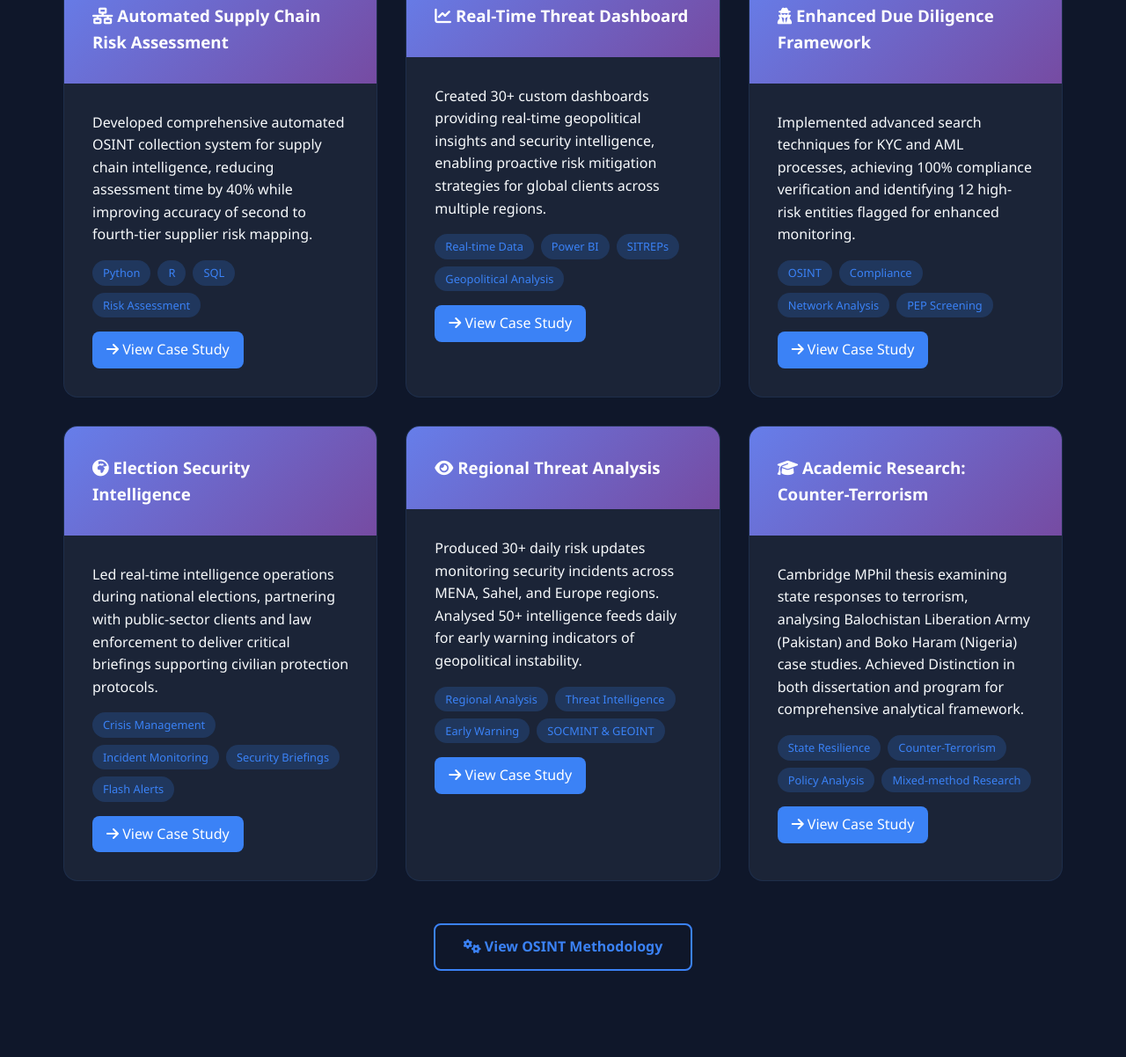
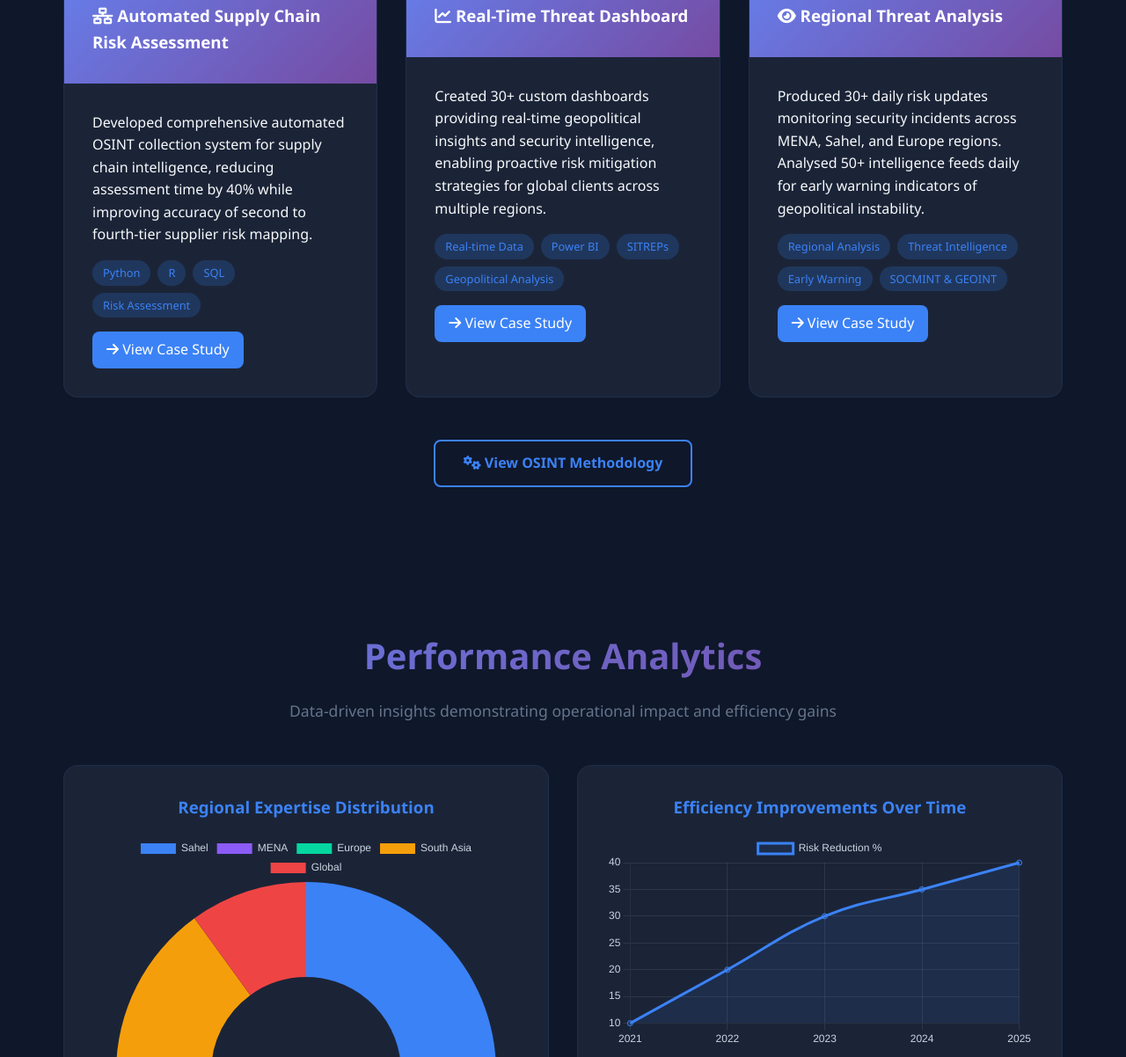
Before and after one commit to cynthiaugwu/cynthiaugwu.github.io, a plain HTML site: page index.html in a window 1280 px wide. Shown: the part 4691-5893 px from the top of the page at 88% size. Drawn offline with nearby package versions, Linux system fonts and the light colour scheme; animation ran at ten frames a second.

Commit message:
index.html

```diff
--- a/index.html
+++ b/index.html
@@ -923,42 +923,6 @@
                     </div>
                 </div>
 
-                <div class="project-card" data-aos="fade-up" data-aos-delay="300">
-                    <div class="project-header">
-                        <h3><i class="fas fa-user-secret"></i> Enhanced Due Diligence Framework</h3>
-                    </div>
-                    <div class="project-content">
-                        <p>Implemented advanced search techniques for KYC and AML processes, achieving 100% compliance verification and identifying 12 high-risk entities flagged for enhanced monitoring.</p>
-                        <div class="project-tags">
-                            <span class="tag">OSINT</span>
-                            <span class="tag">Compliance</span>
-                            <span class="tag">Network Analysis</span>
-                            <span class="tag">PEP Screening</span>
-                        </div>
-                        <a href="case-studies/due-diligence.html" class="project-link">
-                            <i class="fas fa-arrow-right"></i> View Case Study
-                        </a>
-                    </div>
-                </div>
-
-                <div class="project-card" data-aos="fade-up" data-aos-delay="400">
-                    <div class="project-header">
-                        <h3><i class="fas fa-globe-africa"></i> Election Security Intelligence</h3>
-                    </div>
-                    <div class="project-content">
-                        <p>Led real-time intelligence operations during national elections, partnering with public-sector clients and law enforcement to deliver critical briefings supporting civilian protection protocols.</p>
-                        <div class="project-tags">
-                            <span class="tag">Crisis Management</span>
-                            <span class="tag">Incident Monitoring</span>
-                            <span class="tag">Security Briefings</span>
-                            <span class="tag">Flash Alerts</span>
-                        </div>
-                        <a href="case-studies/election-security.html" class="project-link">
-                            <i class="fas fa-arrow-right"></i> View Case Study
-                        </a>
-                    </div>
-                </div>
-
                 <div class="project-card" data-aos="fade-up" data-aos-delay="500">
                     <div class="project-header">
                         <h3><i class="fas fa-eye"></i> Regional Threat Analysis</h3>
@@ -972,24 +936,6 @@
                              <span class="tag">SOCMINT & GEOINT</span>
                         </div>
                         <a href="case-studies/regional-analysis.html" class="project-link">
-                            <i class="fas fa-arrow-right"></i> View Case Study
-                        </a>
-                    </div>
-                </div>
-
-                <div class="project-card" data-aos="fade-up" data-aos-delay="600">
-                    <div class="project-header">
-                        <h3><i class="fas fa-graduation-cap"></i> Academic Research: Counter-Terrorism</h3>
-                    </div>
-                    <div class="project-content">
-                        <p>Cambridge MPhil thesis examining state responses to terrorism, analysing Balochistan Liberation Army (Pakistan) and Boko Haram (Nigeria) case studies. Achieved Distinction in both dissertation and program for comprehensive analytical framework.</p>
-                        <div class="project-tags">
-                            <span class="tag">State Resilience</span>
-                            <span class="tag">Counter-Terrorism</span>
-                            <span class="tag">Policy Analysis</span>
-                            <span class="tag">Mixed-method Research</span>
-                        </div>
-                        <a href="case-studies/academic-research.html" class="project-link">
                             <i class="fas fa-arrow-right"></i> View Case Study
                         </a>
                     </div>
```
